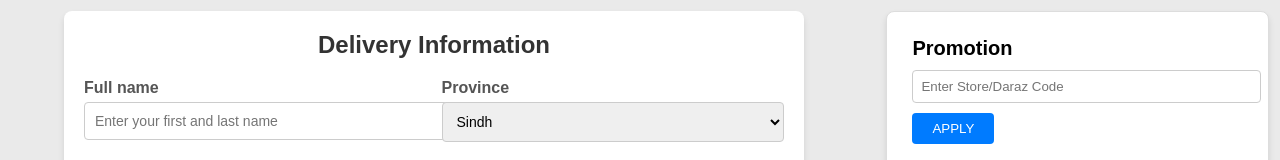
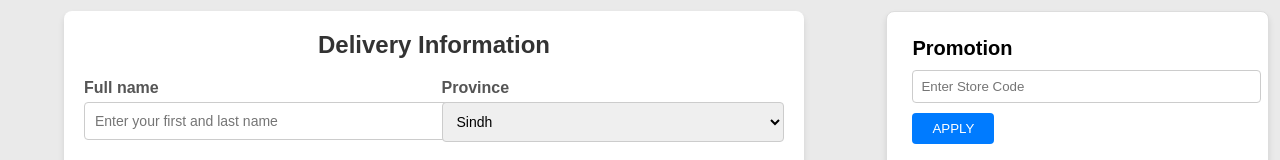
Before and after one commit to Mohib034216/MingleMall, a React (Create React App) app in the folder frontend/: page /checkout in a window 1280 px wide. Shown: the part 130-290 px from the top of the page. Built offline with nearby package versions, Linux system fonts and the light colour scheme; no server answers; sample sign-in values are in the browser's storage.

Commit message:
FILES UPDATED

```diff
--- a/frontend/src/components/Checkout/CheckoutSummary.jsx
+++ b/frontend/src/components/Checkout/CheckoutSummary.jsx
@@ -40,7 +40,7 @@ const CheckoutSummary = () => {
           <h3>Promotion</h3>
           <input
             type="text"
-            placeholder="Enter Store/Daraz Code"
+            placeholder="Enter Store Code"
             value={promoCode}
             onChange={handlePromoChange}
           />
```
